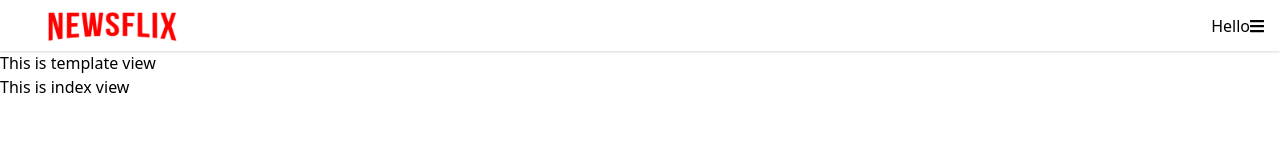
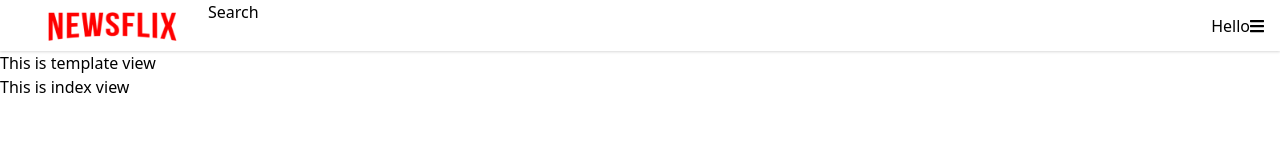
Before and after one commit to chutipon29301/newsflix, a Vue app: page / in a window 1280 px wide. Shown: the top 160 px of the page. Built offline with nearby package versions, Linux system fonts and the light colour scheme; what @tailwindcss/custom-forms, vue-page-transition, vue-particles would draw is missing.

Commit message:
:sparkles: Add placeholder for search bar

```diff
--- a/src/components/Home/NavBar.vue
+++ b/src/components/Home/NavBar.vue
@@ -1,7 +1,8 @@
 <template>
   <div class="flex w-full shadow justify-between px-4">
-    <div>
+    <div class="flex">
       <img src="../../assets/logo.png" class="w-48" />
+      <div>Search</div>
     </div>
     <div class="flex items-center">
       <div>Hello</div>
```
